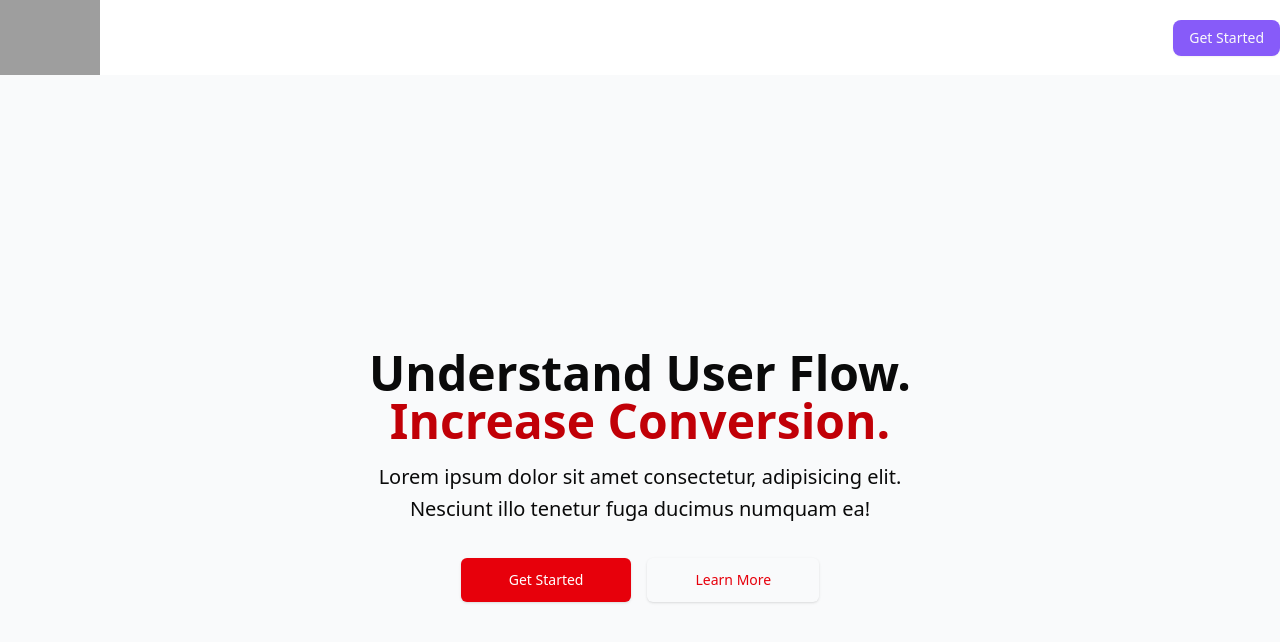
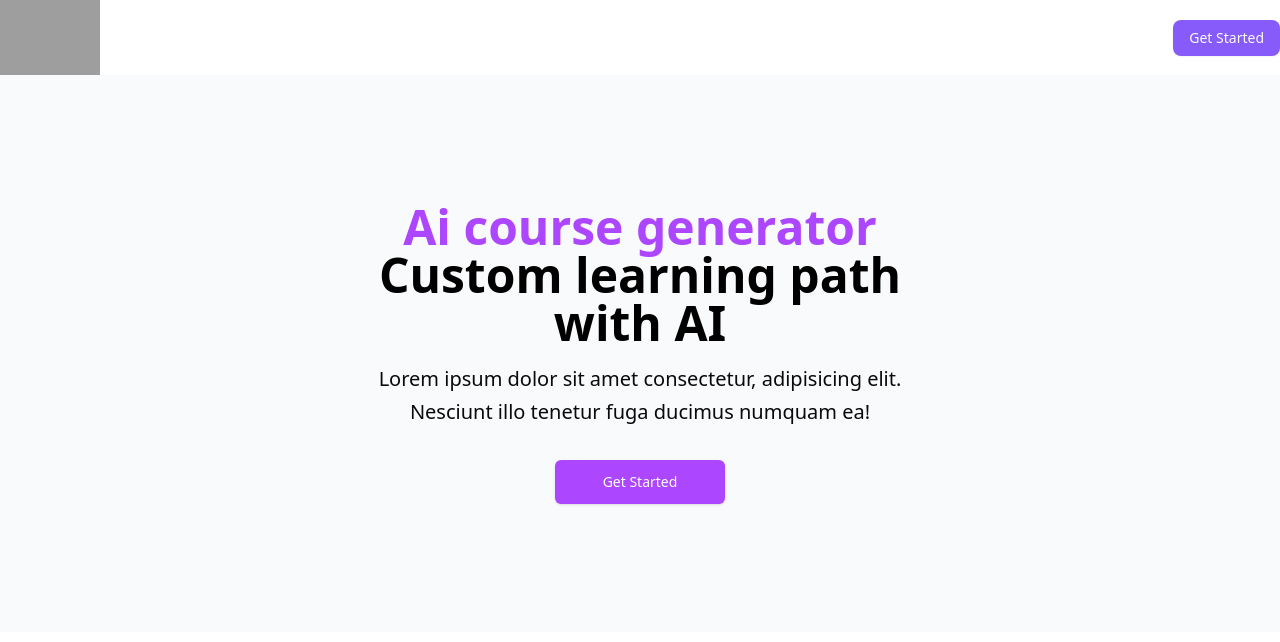
Before and after one commit to showrov4g/Ai-Course-Builder, a Next.js app: page / in a window 1280 px wide. Shown: the top 642 px of the page. Built offline with nearby package versions, Linux system fonts and the light colour scheme; grey boxes are pictures that could not be loaded.

Commit message:
making authantication

```diff
--- a/app/_components/Hero.jsx
+++ b/app/_components/Hero.jsx
@@ -4,11 +4,11 @@ const Hero = () => {
   return (
     <div>
       <section className="bg-gray-50">
-  <div className="mx-auto max-w-screen-xl px-4 py-32 lg:flex lg:h-screen lg:items-center">
+        <div className="mx-auto max-w-screen-xl px-4 py-32 lg:flex lg:items-center">
           <div className="mx-auto max-w-xl text-center">
-      <h1 className="text-3xl font-extrabold sm:text-5xl">
-        Understand User Flow.
-        <strong className="font-extrabold text-red-700 sm:block"> Increase Conversion. </strong>
+            <h1 className="text-3xl font-extrabold sm:text-5xl text-purple-500">
+              Ai course generator
+              <strong className="font-extrabold text-black sm:block"> Custom learning path with AI </strong>
             </h1>
 
             <p className="mt-4 sm:text-xl/relaxed">
@@ -18,18 +18,13 @@ const Hero = () => {
 
             <div className="mt-8 flex flex-wrap justify-center gap-4">
               <a
-          className="block w-full rounded-sm bg-red-600 px-12 py-3 text-sm font-medium text-white shadow-sm hover:bg-red-700 focus:ring-3 focus:outline-hidden sm:w-auto"
+                className="block w-full rounded-sm bg-purple-500 px-12 py-3 text-sm font-medium text-white shadow-sm hover:bg-purple-600 focus:ring-3 focus:outline-hidden sm:w-auto"
                 href="#"
               >
                 Get Started
               </a>
 
-        <a
-          className="block w-full rounded-sm px-12 py-3 text-sm font-medium text-red-600 shadow-sm hover:text-red-700 focus:ring-3 focus:outline-hidden sm:w-auto"
-          href="#"
-        >
-          Learn More
-        </a>
+
             </div>
           </div>
         </div>
--- a/package.json
+++ b/package.json
@@ -9,6 +9,7 @@
     "lint": "next lint"
   },
   "dependencies": {
+    "@clerk/nextjs": "^6.12.5",
     "@radix-ui/react-slot": "^1.1.2",
     "class-variance-authority": "^0.7.1",
     "clsx": "^2.1.1",
```
Also changed, not shown: 1 other file (tests, documents, lock files or other folders). Lines whose indentation alone changed are shown as unchanged.
